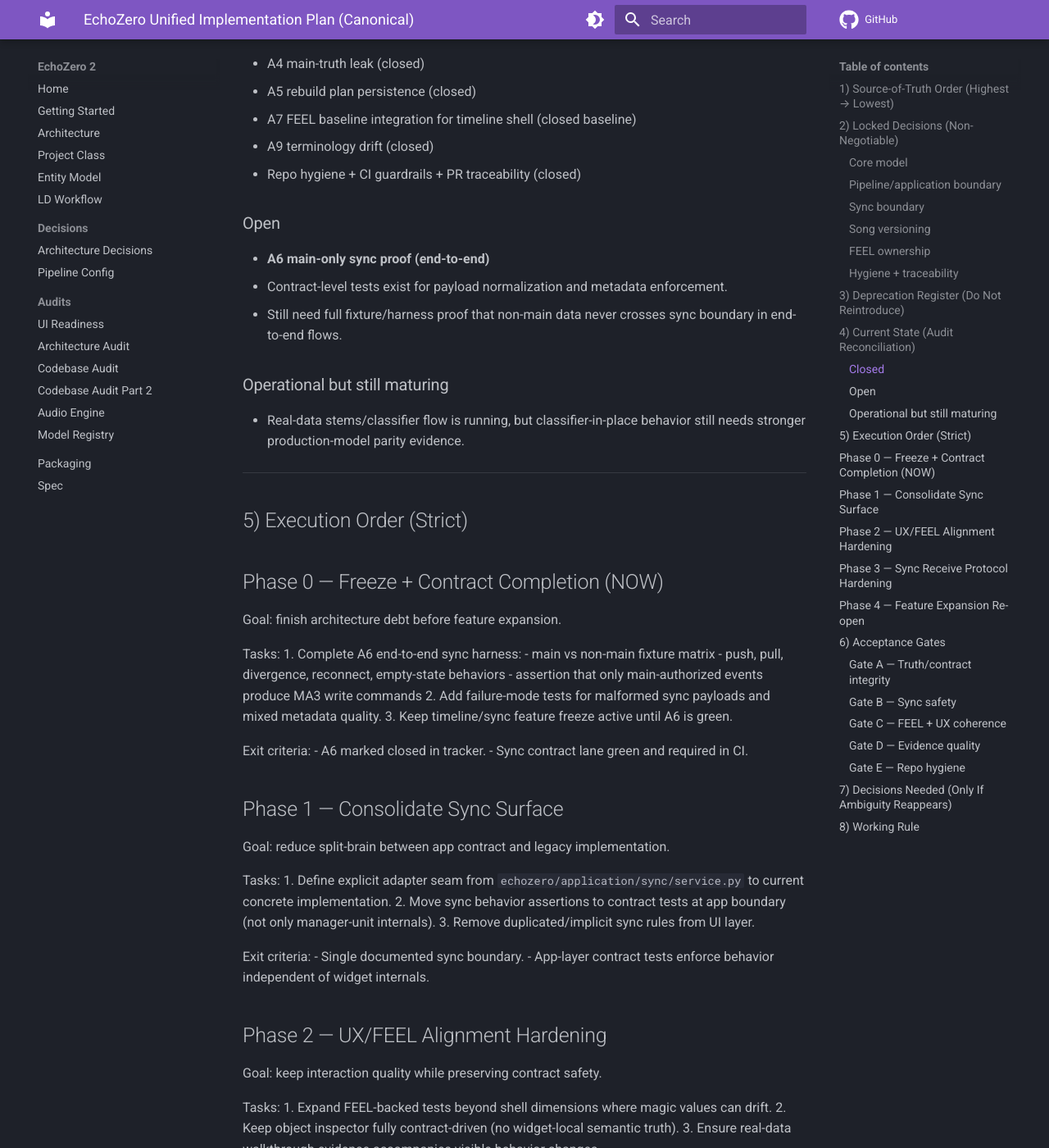
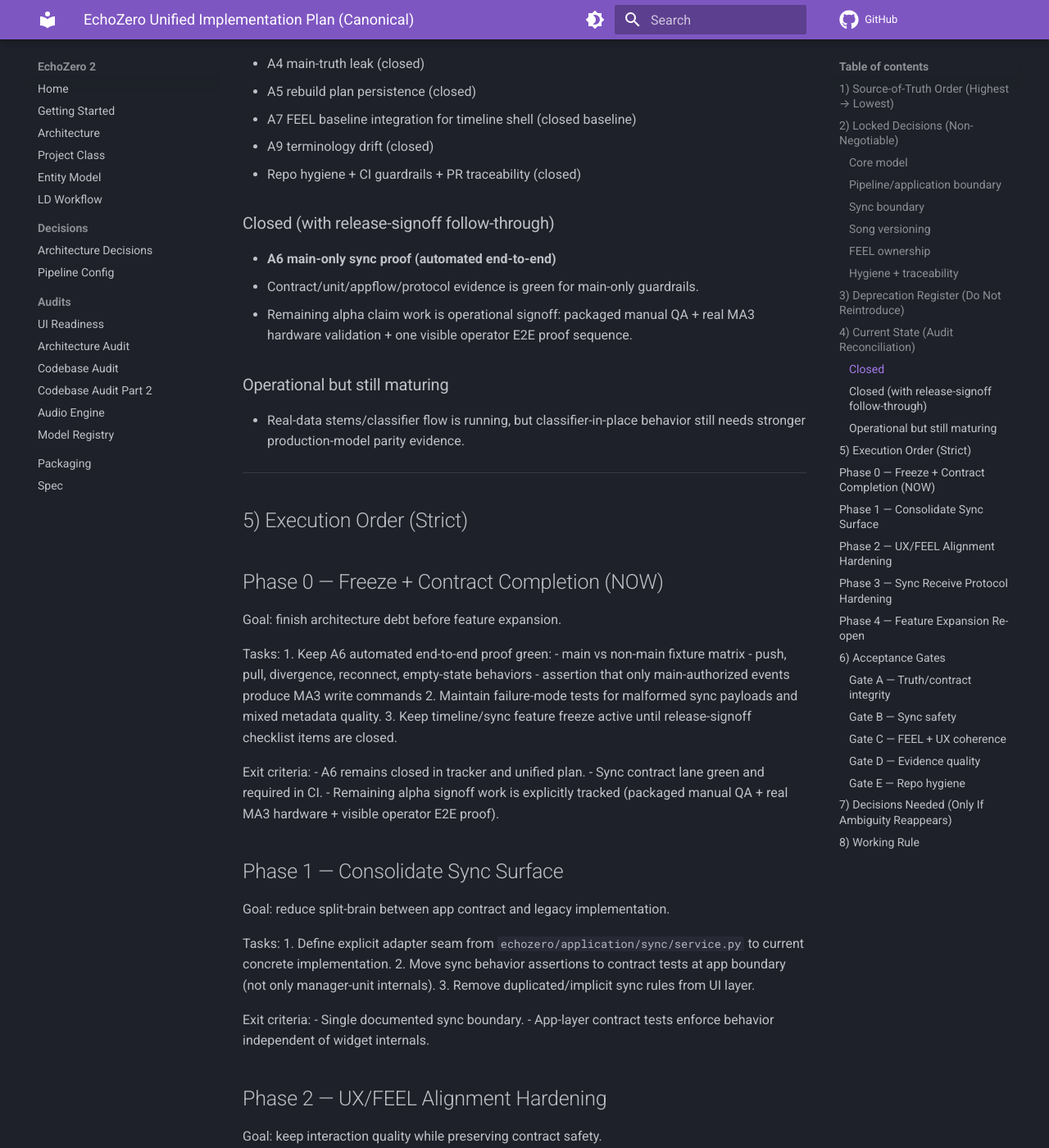
Before and after one commit to gdennen0/EchoZero, an MkDocs documentation site: the page built from docs/UNIFIED-IMPLEMENTATION-PLAN.md, in a window 1280 px wide and 1400 px high, scrolled down 3067 px. Shown: the whole window at 82% size. Built offline with MkDocs 1.6.1 and Material for MkDocs 9.7.7, drawn with Linux system fonts in a browser that asks for light colours; comment, search, counter and statistics services are not loaded.

Commit message:
alpha closure tranche6: align gate docs and decision board

```diff
--- a/docs/UNIFIED-IMPLEMENTATION-PLAN.md
+++ b/docs/UNIFIED-IMPLEMENTATION-PLAN.md
@@ -110,10 +110,10 @@ If any other plan doc conflicts with this file, this file wins.
 - A9 terminology drift (closed)
 - Repo hygiene + CI guardrails + PR traceability (closed)
 
-### Open
-- **A6 main-only sync proof (end-to-end)**
-  - Contract-level tests exist for payload normalization and metadata enforcement.
-  - Still need full fixture/harness proof that non-main data never crosses sync boundary in end-to-end flows.
+### Closed (with release-signoff follow-through)
+- **A6 main-only sync proof (automated end-to-end)**
+  - Contract/unit/appflow/protocol evidence is green for main-only guardrails.
+  - Remaining alpha claim work is operational signoff: packaged manual QA + real MA3 hardware validation + one visible operator E2E proof sequence.
 
 ### Operational but still maturing
 - Real-data stems/classifier flow is running, but classifier-in-place behavior still needs stronger production-model parity evidence.
@@ -126,16 +126,17 @@ If any other plan doc conflicts with this file, this file wins.
 Goal: finish architecture debt before feature expansion.
 
 Tasks:
-1. Complete A6 end-to-end sync harness:
+1. Keep A6 automated end-to-end proof green:
    - main vs non-main fixture matrix
    - push, pull, divergence, reconnect, empty-state behaviors
    - assertion that only main-authorized events produce MA3 write commands
-2. Add failure-mode tests for malformed sync payloads and mixed metadata quality.
-3. Keep timeline/sync feature freeze active until A6 is green.
+2. Maintain failure-mode tests for malformed sync payloads and mixed metadata quality.
+3. Keep timeline/sync feature freeze active until release-signoff checklist items are closed.
 
 Exit criteria:
-- A6 marked closed in tracker.
+- A6 remains closed in tracker and unified plan.
 - Sync contract lane green and required in CI.
+- Remaining alpha signoff work is explicitly tracked (packaged manual QA + real MA3 hardware + visible operator E2E proof).
 
 ## Phase 1 — Consolidate Sync Surface
 Goal: reduce split-brain between app contract and legacy implementation.
```
Also changed, not shown: docs/ALPHA-GAP-MATRIX-2026-04-13.md (+8 -8 lines), docs/DEVELOPMENT-TRACKER.md (+4 -3 lines), docs/alpha-council/ALPHA-CLOSURE-BOARD-2026-04-13.md (added, +40 -0 lines).
